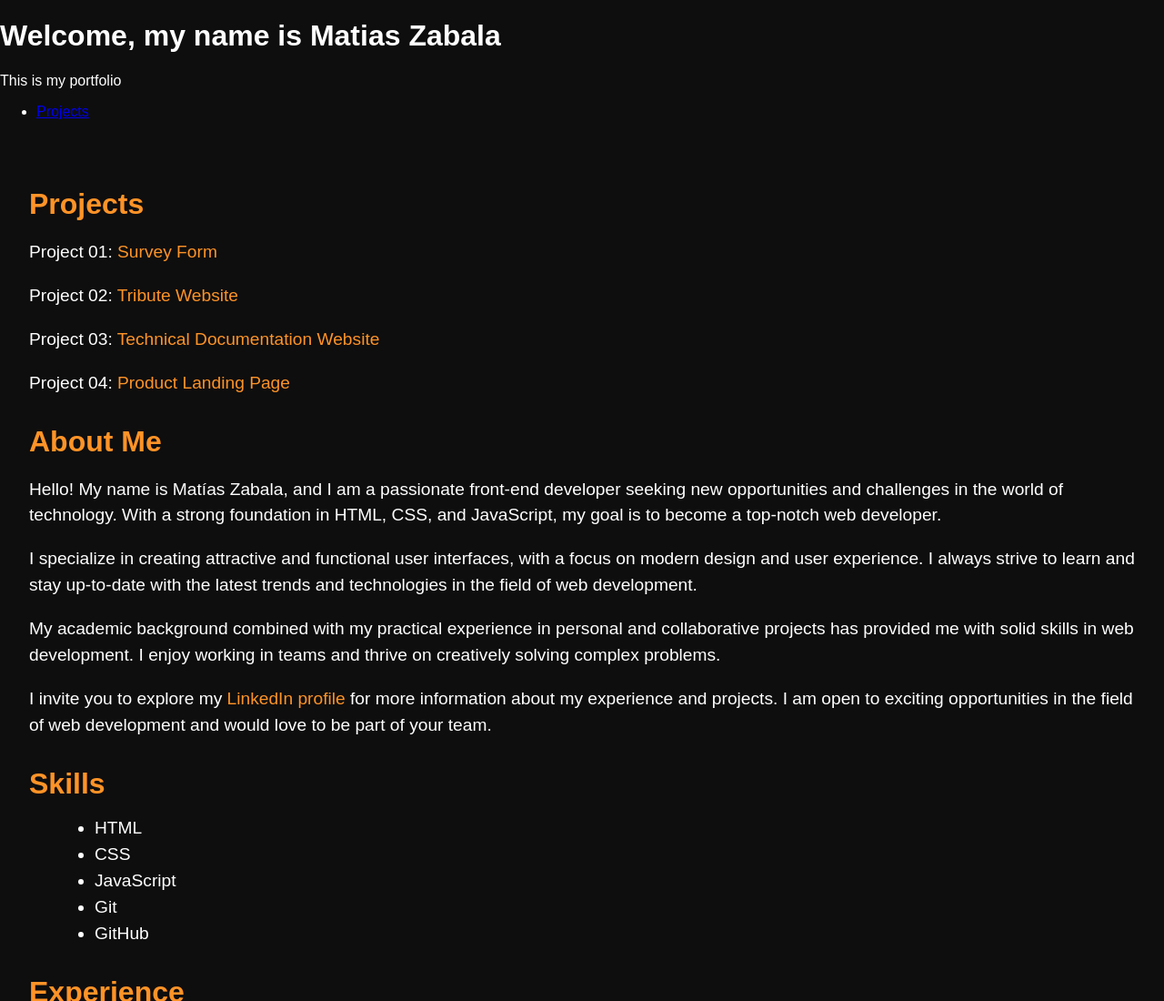
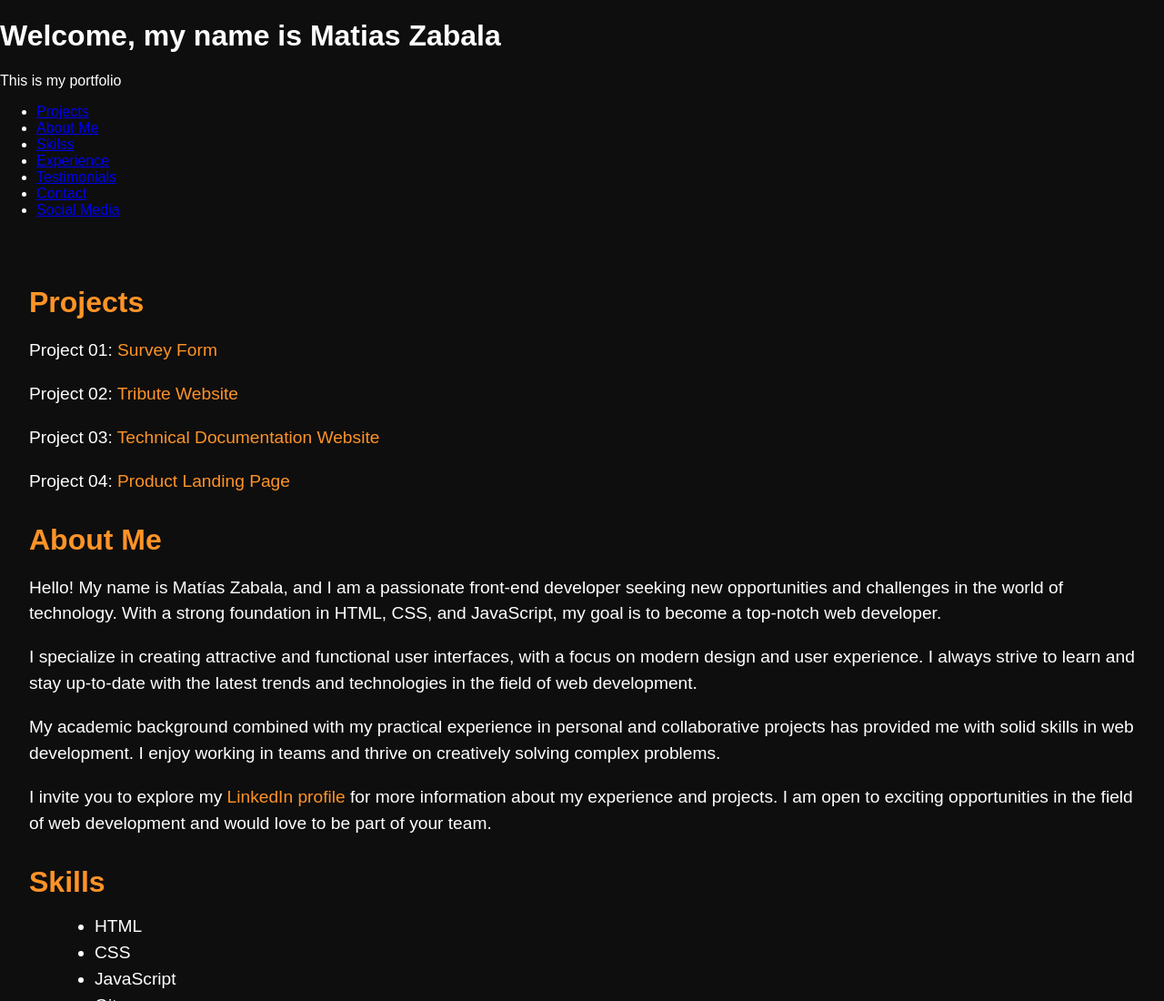
Before and after one commit to 0xMatiz/05-Personal-Portfolio-WebPage, a plain HTML site: page index.html in a window 1280 px wide. Shown: the top 1100 px of the page at 91% size. Drawn offline with Linux system fonts and the light colour scheme.

Commit message:
Update index.html

```diff
--- a/index.html
+++ b/index.html
@@ -5,6 +5,7 @@
     <meta name="viewport" content="width=device-width, initial-scale=1.0">
     <meta name="description" content="Welcome to my portfolio! I'm Matías Zabala, a passionate front-end developer with expertise in HTML, CSS, and JavaScript. Explore my projects and skills. Let's connect!">
     <link rel="stylesheet" href="./styles.css">
+
     <title>My Portfolio Site</title>
   </head>
 
@@ -17,6 +18,12 @@
     <nav>
       <ul>
         <li><a href="#projects">Projects</a></li>
+        <li><a href="#about">About Me</a></li>
+        <li><a href="#skills">Skilss</a></li>
+        <li><a href="#experience">Experience</a></li>
+        <li><a href="#testimonials">Testimonials</a></li>
+        <li><a href="#contact">Contact</a></li>
+        <li><a href="#social-media">Social Media</a></li>
       </ul>
     </nav>
 
```
